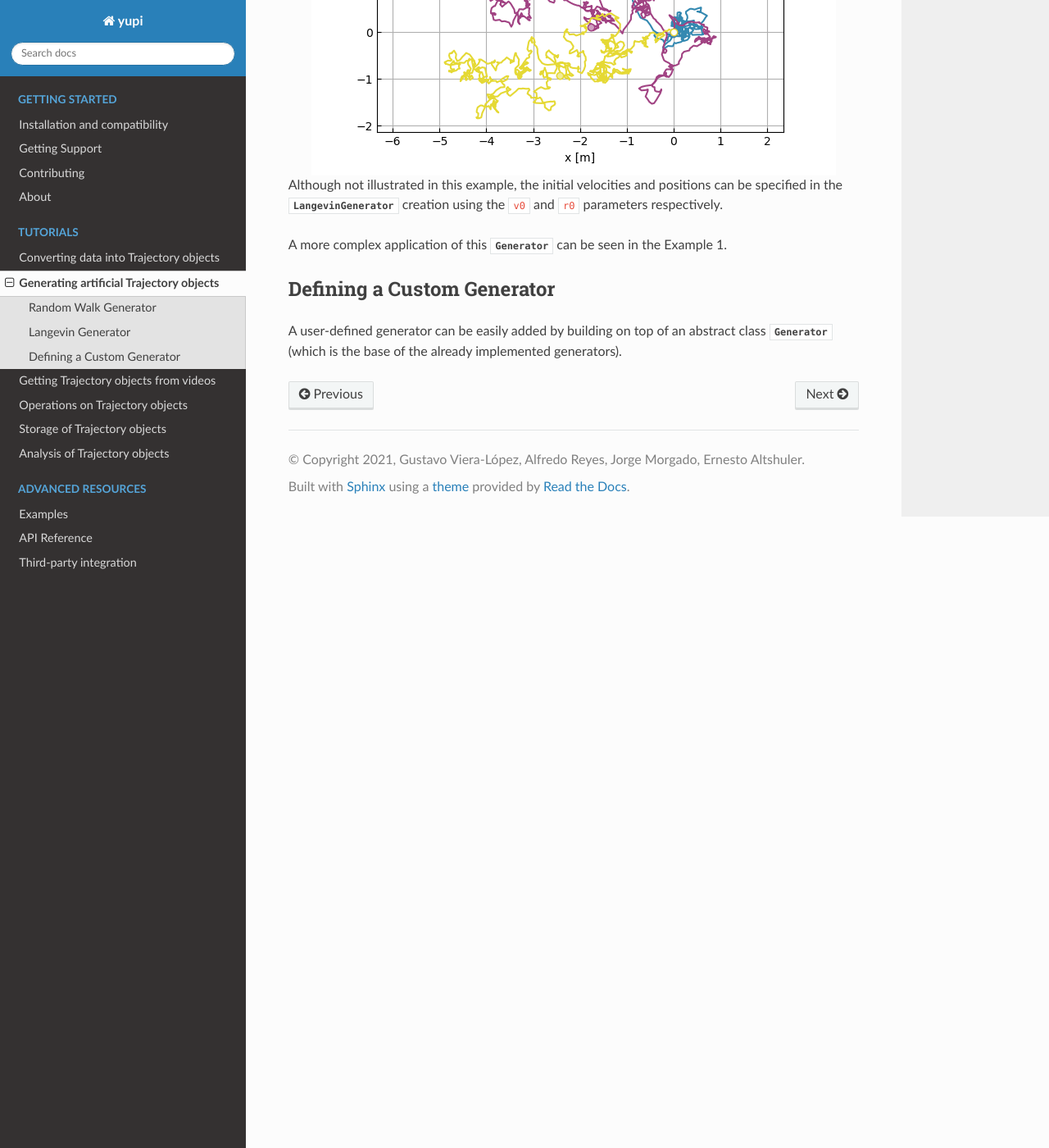
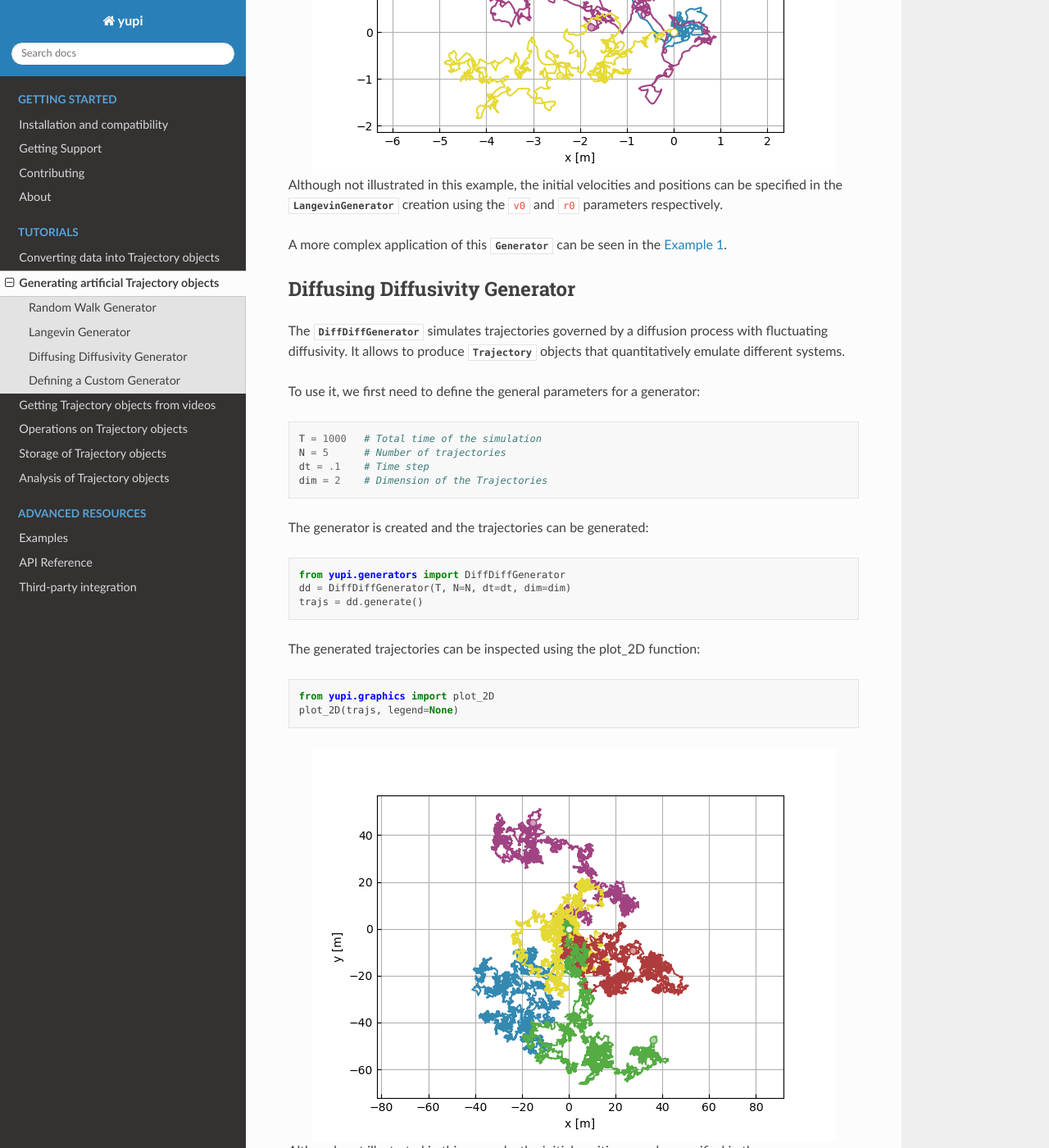
Before and after one commit to yupidevs/yupi, a Sphinx documentation site: the page built from docs/source/tutorials/generating.rst, in a window 1280 px wide and 1400 px high, scrolled down 2807 px. Shown: the whole window at 82% size. Built offline with Sphinx 7.4.7 and the Read the Docs theme 2.0.0, drawn with Linux system fonts in a browser that asks for light colours; some of the changed text lies outside the part shown.

Commit message:
Add DiffDiff Generator to tutorial in doc

```diff
--- a/docs/source/tutorials/generating.rst
+++ b/docs/source/tutorials/generating.rst
@@ -101,7 +101,49 @@ Although not illustrated in this example, the initial
 velocities and positions can be specified in the :py:class:`~generators.LangevinGenerator`
 creation using the ``v0`` and ``r0`` parameters respectively.
 
-A more complex application of this :py:class:`~generators.Generator` can be seen in the Example 1.
+A more complex application of this :py:class:`~generators.Generator` can be seen in the :ref:`Example 1`.
+
+
+Diffusing Diffusivity Generator
+===============================
+
+The :py:class:`~generators.DiffDiffGenerator` simulates trajectories governed by a
+diffusion process with fluctuating diffusivity. It allows to produce
+:py:class:`~yupi.Trajectory` objects that quantitatively emulate different systems.
+
+To use it, we first need to define the general parameters for a generator:
+
+.. code-block:: python
+
+   T = 1000   # Total time of the simulation
+   N = 5      # Number of trajectories
+   dt = .1    # Time step
+   dim = 2    # Dimension of the Trajectories
+
+
+The generator is created and the trajectories can be generated:
+
+.. code-block:: python
+
+   from yupi.generators import DiffDiffGenerator
+   dd = DiffDiffGenerator(T, N=N, dt=dt, dim=dim)
+   trajs = dd.generate()
+
+The generated trajectories can be inspected using the plot_2D function:
+
+.. code-block:: python
+
+   from yupi.graphics import plot_2D
+   plot_2D(trajs, legend=None)
+
+.. figure:: /images/tutorial010.png
+   :alt: Diff diff generator
+   :align: center
+
+Although not illustrated in this example, the initial positions can be
+specified in the :py:class:`~generators.DiffDiffGenerator`
+creation using the  ``r0`` parameter.
+
 
 Defining a Custom Generator
 ===========================
```
Also changed, not shown: docs/source/images/tutorial010.png (added).
